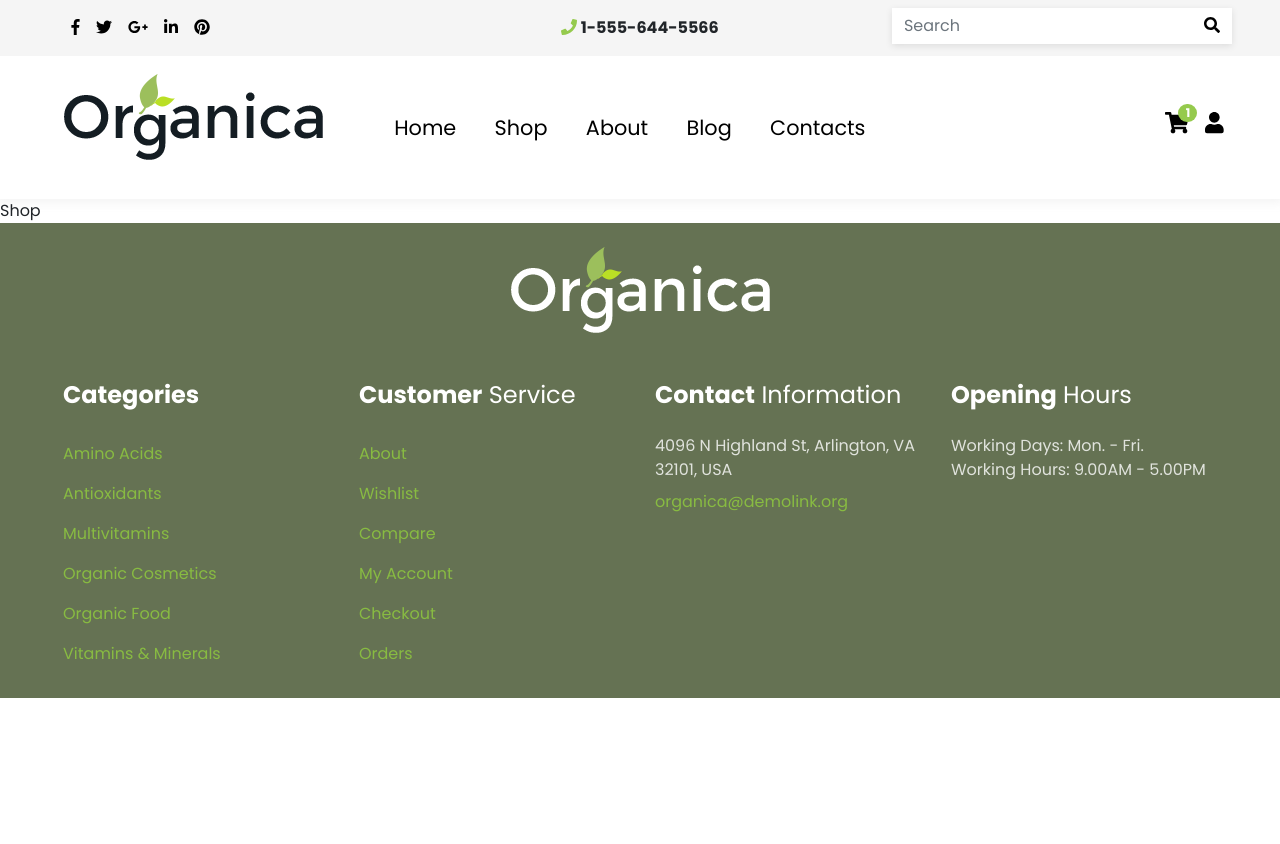
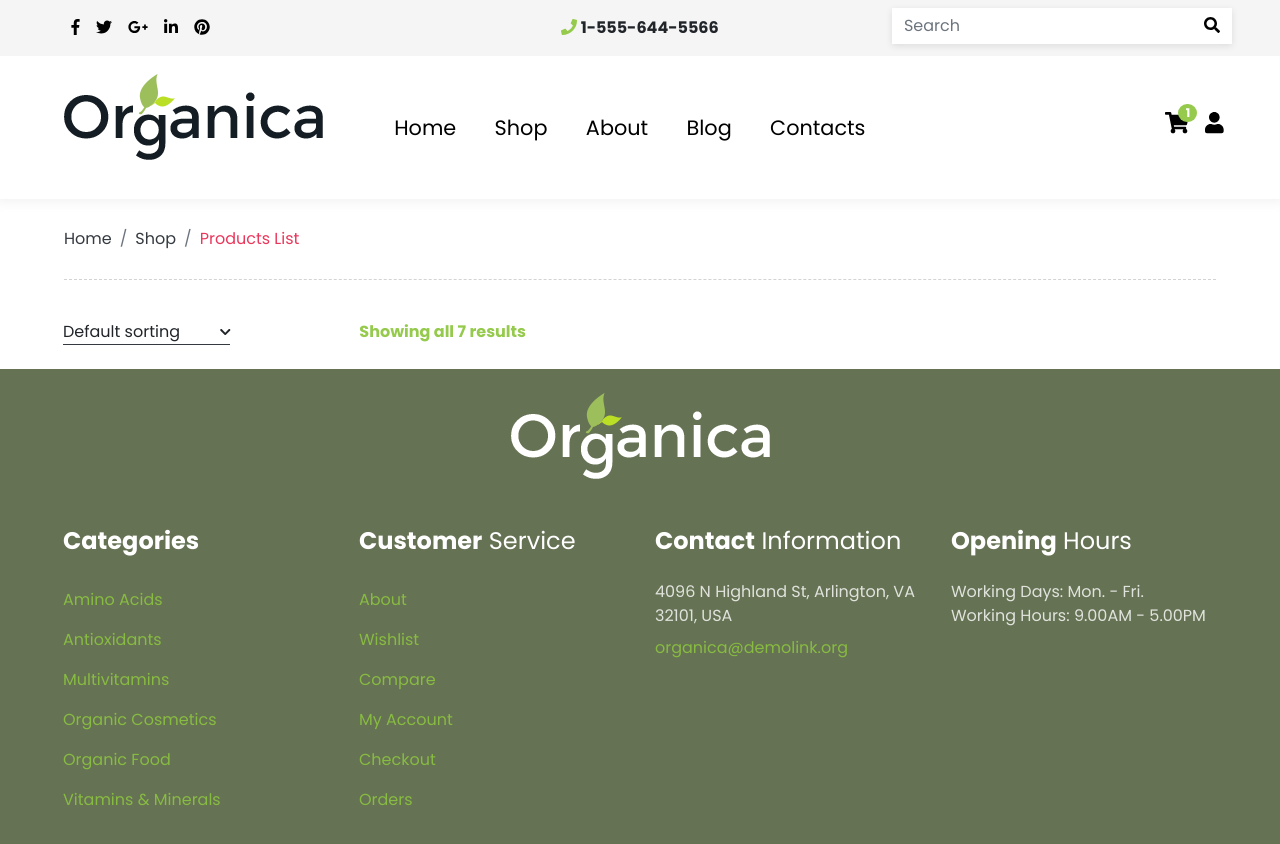
Before and after one commit to phongnguyenhh1996/cosme-project, a React (Create React App) app: page /shop/product-list in a window 1280 px wide. Before the commit the page ends 800 px from the top, so only its background shows below. Built offline with nearby package versions, Linux system fonts and the light colour scheme.

Commit message:
update product list

```diff
--- a/src/App.css
+++ b/src/App.css
@@ -30,6 +30,8 @@
 }
 header{
   box-shadow: 0 0 10px 3px rgba(165, 165, 165, .15);
+  position: relative;
+  z-index: 50;
 }
 .header-top{
   background-color: #F5F5F5;
@@ -80,9 +82,10 @@ nav .nav-link {
 nav .nav-link:hover{
   color: #8DAC5C!important;
 }
-.dropdown .dropdown-menu {
+nav .dropdown .dropdown-menu {
+    display: block;
     transition: all 0.3s;
-    display: block;
+    visibility: hidden;
     overflow: hidden;
     opacity: 0;
     transform: translate(0, 0);
@@ -91,22 +94,23 @@ nav .nav-link:hover{
     background-color: #F5F5F5;
     padding: 1rem 2rem;
 }
-.dropdown-menu a{
+nav .dropdown-menu a{
   padding: .6rem 0;
 }
 
-.dropdown:hover .dropdown-menu {
+nav .dropdown:hover .dropdown-menu {
     transform: translate(0, -20px);
     opacity: 1;
+    visibility: visible;
 }
-.dropdown-item{
+nav .dropdown-item{
   transition: all .3s ease;
   border-bottom: 1px solid black!important;
 }
-.dropdown-item:last-child{
+nav .dropdown-item:last-child{
   border-bottom: none!important;
 }
-.dropdown-item:hover{
+nav .dropdown-item:hover{
   color: #95CA4D!important;
   background-color: transparent!important;
 }
@@ -247,6 +251,9 @@ h3.title{
   padding: .3rem .6rem;
   font-size: .9rem;
 }
+.products span.text-secondary{
+  text-decoration: line-through!important;
+}
 .product-sale::after{
   position: absolute;
   top: 15px;
@@ -339,3 +346,33 @@ h3.title{
 .sub-follow li:hover a{
   color: white;
 }
+ol.breadcrumb a{
+  color: #343a40;
+  transition: all .3s;
+}
+ol.breadcrumb a:hover{
+  color: #EA375C;
+  text-decoration: none;
+}
+ol.breadcrumb li.active{
+  color: #EA375C;
+}
+.border-bottom-dashed{
+  border-bottom: 1px dashed lightgray;
+}
+.shorting{
+  position: relative;
+  cursor: pointer;
+  border-bottom: 1px solid #343a40;;
+}
+.shorting svg{
+  position: absolute;
+  right: 0;
+  height: 100%;
+}
+.shorting-text{
+  position: absolute;
+  left: 0;
+  width: 100%;
+  text-align: center;
+}
--- a/src/App.js
+++ b/src/App.js
@@ -7,7 +7,7 @@ import Home from './pages/Home';
 import About from './pages/About';
 import Shop from './pages/Shop';
 import ProductList from './pages/product-list';
-import { BrowserRouter as Router, Route, Link } from "react-router-dom";
+import { BrowserRouter as Router, IndexRoute, Route, Link } from "react-router-dom";
 
 class App extends Component {
   render() {
@@ -16,7 +16,8 @@ class App extends Component {
         <div>
           <Header />
           <Route exact path="/" component={Home} />
-          <Route path="/shop" component={Shop} />
+          <Route exact path="/shop" component={Shop} />
+          <Route path="/shop/product-list" component={ProductList} />
           <Route path="/about" component={About} />
           <Footer />
         </div>
--- a/src/components/header.js
+++ b/src/components/header.js
@@ -57,12 +57,12 @@ class Header extends React.Component{
                                   Shop
                                 </Link>
                                 <div className="dropdown-menu" aria-labelledby="navbarDropdown">
-                                  <a className="dropdown-item" href="#">Amino Acids</a>
-                                  <a className="dropdown-item" href="#">Antioxidants</a>
-                                  <a className="dropdown-item" href="#">Multivitamins</a>
-                                  <a className="dropdown-item" href="#">Organic Cosmetics</a>
-                                  <a className="dropdown-item" href="#">Organic Food</a>
-                                  <a className="dropdown-item" href="#">Vitamins & Minerals</a>
+                                  <Link className="dropdown-item" to="/shop/product-list">Amino Acids</Link>
+                                  <Link className="dropdown-item" to="/shop/product-list">Antioxidants</Link>
+                                  <Link className="dropdown-item" to="/shop/product-list">Multivitamins</Link>
+                                  <Link className="dropdown-item" to="/shop/product-list">Organic Cosmetics</Link>
+                                  <Link className="dropdown-item" to="/shop/product-list">Organic Food</Link>
+                                  <Link className="dropdown-item" to="/shop/product-list">Vitamins & Minerals</Link>
                                 </div>
                               </li>
                               <li className="nav-item py-md-4">
--- a/src/pages/Home.js
+++ b/src/pages/Home.js
@@ -173,7 +173,7 @@ class Home extends React.Component{
 						      	</div>
 						      	<p className="text-secondary font-italic mt-md-3">food, health, nutrition</p>
 						      	<p className="font-weight-bold">ALCOHOL-FREE HAND SANITIZER</p>
-						      	<p className="color-main2 font-weight-bold">56.00$</p>
+						      	<p className="color-main2 font-weight-bold">56.00$ <span className="text-secondary pl-md-2">25.00$</span></p>
 						      	<button className="btn btn-outline-secondary">ADD TO CART</button>
 						      </div>
 						      <div className="col-md-3 products">
@@ -185,7 +185,7 @@ class Home extends React.Component{
 						      	</div>
 						      	<p className="text-secondary font-italic mt-md-3">food, health, nutrition</p>
 						      	<p className="font-weight-bold">ALCOHOL-FREE HAND SANITIZER</p>
-						      	<p className="color-main2 font-weight-bold">56.00$</p>
+						      	<p className="color-main2 font-weight-bold">56.00$ <span className="text-secondary pl-md-2">25.00$</span></p>
 						      	<button className="btn btn-outline-secondary">ADD TO CART</button>
 						      </div>
 						      <div className="col-md-3 products">
@@ -197,7 +197,7 @@ class Home extends React.Component{
 						      	</div>
 						      	<p className="text-secondary font-italic mt-md-3">food, health, nutrition</p>
 						      	<p className="font-weight-bold">ALCOHOL-FREE HAND SANITIZER</p>
-						      	<p className="color-main2 font-weight-bold">56.00$</p>
+						      	<p className="color-main2 font-weight-bold">56.00$ <span className="text-secondary pl-md-2">25.00$</span></p>
 						      	<button className="btn btn-outline-secondary">ADD TO CART</button>
 						      </div>
 						      <div className="col-md-3 products">
@@ -209,7 +209,7 @@ class Home extends React.Component{
 						      	</div>
 						      	<p className="text-secondary font-italic mt-md-3">food, health, nutrition</p>
 						      	<p className="font-weight-bold">ALCOHOL-FREE HAND SANITIZER</p>
-						      	<p className="color-main2 font-weight-bold">56.00$</p>
+						      	<p className="color-main2 font-weight-bold">56.00$ <span className="text-secondary pl-md-2">25.00$</span></p>
 						      	<button className="btn btn-outline-secondary">ADD TO CART</button>
 						      </div>
 					      </div>
@@ -225,7 +225,7 @@ class Home extends React.Component{
 						      	</div>
 						      	<p className="text-secondary font-italic mt-md-3">food, health, nutrition</p>
 						      	<p className="font-weight-bold">ALCOHOL-FREE HAND SANITIZER</p>
-						      	<p className="color-main2 font-weight-bold">56.00$</p>
+						      	<p className="color-main2 font-weight-bold">56.00$ <span className="text-secondary pl-md-2">25.00$</span></p>
 						      	<button className="btn btn-outline-secondary">ADD TO CART</button>
 						      </div>
 						      <div className="col-md-3 products">
@@ -237,7 +237,7 @@ class Home extends React.Component{
 						      	</div>
 						      	<p className="text-secondary font-italic mt-md-3">food, health, nutrition</p>
 						      	<p className="font-weight-bold">ALCOHOL-FREE HAND SANITIZER</p>
-						      	<p className="color-main2 font-weight-bold">56.00$</p>
+						      	<p className="color-main2 font-weight-bold">56.00$ <span className="text-secondary pl-md-2">25.00$</span></p>
 						      	<button className="btn btn-outline-secondary">ADD TO CART</button>
 						      </div>
 					      </div>
@@ -301,13 +301,13 @@ class Home extends React.Component{
 				<div className="row px-md-5 sub-follow pb-md-5">
 					<h2 className="text-center w-100 pt-md-5 pb-md-4"><span className="font-weight-bold">Signup</span> For Exclusive Deals,<br/><small><small>Info and More</small></small></h2>
 					<form className="col-md-7 mx-auto">
-					  <div class="form-row justify-content-md-center">
-					    <div class="col-md-7">
-					      <label class="sr-only" for="inlineFormInputName">Name</label>
-					      <input type="text" class="form-control py-md-2" id="inlineFormInputName" placeholder="Enter your e-mail address"/>
+					  <div className="form-row justify-content-md-center">
+					    <div className="col-md-7">
+					      <label className="sr-only" for="inlineFormInputName">Name</label>
+					      <input type="text" className="form-control py-md-2" id="inlineFormInputName" placeholder="Enter your e-mail address"/>
 					    </div>
-					    <div class="col-auto">
-					      <button type="submit" class="btn py-md-2">SUBSCRIBE</button>
+					    <div className="col-auto">
+					      <button type="submit" className="btn py-md-2">SUBSCRIBE</button>
 					    </div>
 					  </div>
 					</form>
--- a/src/pages/Shop.js
+++ b/src/pages/Shop.js
@@ -4,7 +4,7 @@ class Shop extends React.Component{
 	render(){
 		return(
 			<div>
-			Shop
+				Shop
 			</div>
 		);
 	}
--- a/src/pages/product-list.js
+++ b/src/pages/product-list.js
@@ -1,10 +1,30 @@
 import React, { Component } from 'react';
+import { BrowserRouter as Router, IndexRoute, Route, Link } from "react-router-dom";
 
 class ProductList extends React.Component{
 	render(){
 		return(
-			<div>
-			ProductList
+			<div className="container-fluid">
+				<div className="row px-md-5 py-md-3">
+					<nav aria-label="breadcrumb ">
+					  <ol class="breadcrumb bg-white">
+					    <li class="breadcrumb-item"><Link to="/">Home</Link></li>
+					    <li class="breadcrumb-item"><Link to="/shop">Shop</Link></li>
+					    <li class="breadcrumb-item active" aria-current="page">Products List</li>
+					  </ol>
+					</nav>
+					<div className="w-100 border-bottom-dashed mx-md-3"></div>
+				</div>
+				<div className="row px-md-5 py-md-4">
+					<div className="col-md-8">
+						<div className="row">
+							<div className="col-md-3">
+								<div className="shorting">Default sorting <i class="fas fa-chevron-down fa-xs"></i></div>
+							</div>
+							<p className="font-weight-bold color-main shorting-text">Showing all 7 results</p>
+						</div>
+					</div>
+				</div>
 			</div>
 		);
 	}
```
